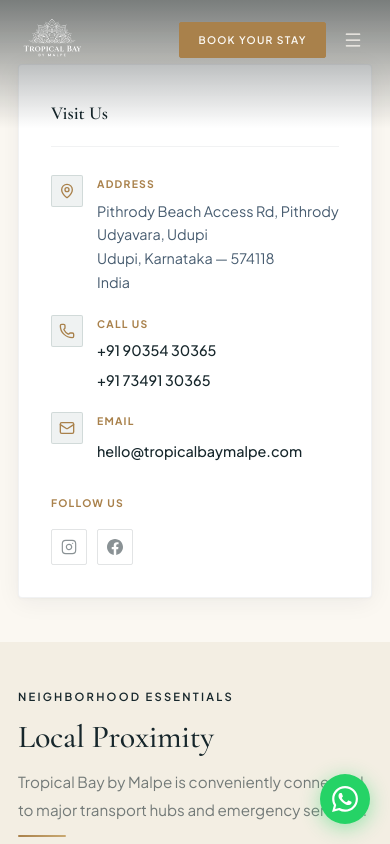
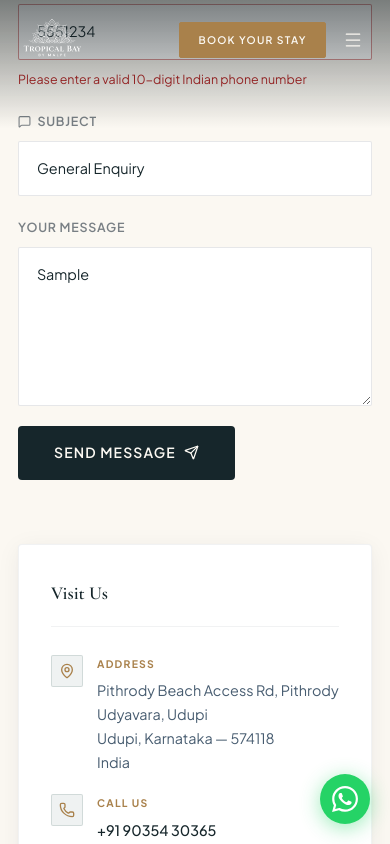
Before and after one commit to one-directory/Tropical-Bay-by-Malpe, a Next.js app: page /contact in a window 390 px wide. Both pictures are taken after typing "Sample", "name@example.com", "5551234", "Sample" into the empty fields and a click on the button "SEND MESSAGE". Shown: the part 669-1513 px from the top of the page. Built offline with nearby package versions, Linux system fonts and the light colour scheme.

Commit message:
feat: add 10-digit Indian phone number validation to contact form

```diff
--- a/app/contact/ContactForm.tsx
+++ b/app/contact/ContactForm.tsx
@@ -33,6 +33,15 @@ export default function ContactForm() {
     if (!form.name.trim()) newErrors.name = "Name is required";
     if (!form.email.trim()) newErrors.email = "Email is required";
     else if (!/^[^\s@]+@[^\s@]+\.[^\s@]+$/.test(form.email)) newErrors.email = "Please enter a valid email";
+
+    if (form.phone.trim()) {
+      const cleanPhone = form.phone.replace(/[\s\-()]/g, "");
+      const indianPhoneRegex = /^(?:\+?91|0)?[6-9]\d{9}$/;
+      if (!indianPhoneRegex.test(cleanPhone)) {
+        newErrors.phone = "Please enter a valid 10-digit Indian phone number";
+      }
+    }
+
     if (!form.message.trim()) newErrors.message = "Please tell us how we can help";
     setErrors(newErrors);
     return Object.keys(newErrors).length === 0;
@@ -124,7 +133,7 @@ export default function ContactForm() {
       </div>
 
       <div className="form-row">
-        <div className="form-field">
+        <div className={`form-field ${errors.phone ? "field-error" : ""}`}>
           <label htmlFor="contact-phone" className="form-label">
             <Phone size={13} aria-hidden="true" /> Phone (Optional)
           </label>
@@ -137,7 +146,10 @@ export default function ContactForm() {
             placeholder="+91 98765 43210"
             className="form-input input-light"
             autoComplete="tel"
+            aria-describedby={errors.phone ? "phone-error" : undefined}
+            aria-invalid={!!errors.phone}
           />
+          {errors.phone && <p id="phone-error" className="field-error-msg" role="alert">{errors.phone}</p>}
         </div>
 
         <div className="form-field">
```
